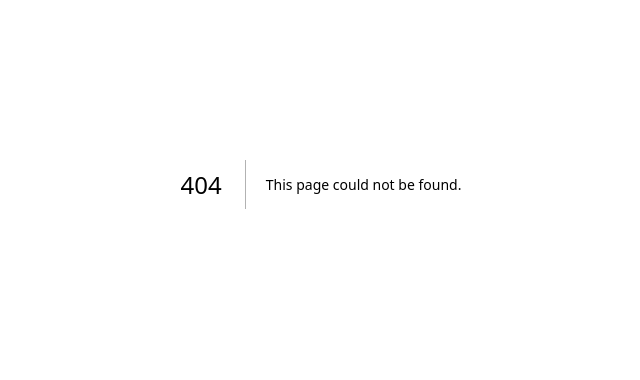
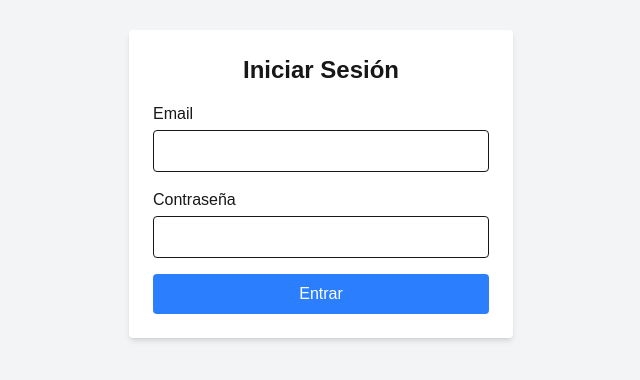
Before and after one commit to cesarrsegovia/market-management-system, a Next.js app: page /login in a window 1280 px wide. Before the commit this address had no page. Shown: the part 216-596 px from the top of the page, without its empty margins (319-959 px from the left). Built offline with nearby package versions, Linux system fonts and the light colour scheme.

Commit message:
avanzando login

```diff
--- a/package.json
+++ b/package.json
@@ -10,6 +10,7 @@
   },
   "dependencies": {
     "@prisma/client": "^6.17.1",
+    "axios": "^1.12.2",
     "bcryptjs": "^3.0.2",
     "jose": "^6.1.0",
     "jsonwebtoken": "^9.0.2",
--- /dev/null
+++ b/src/app/login/page.tsx
@@ -0,0 +1,75 @@
+// src/app/login/page.tsx
+"use client"; // 1. ¡Esto es muy importante!
+
+import { useState } from 'react';
+import { useRouter } from 'next/navigation';
+import axios, { isAxiosError } from 'axios';
+
+export default function LoginPage() {
+  const [email, setEmail] = useState('');
+  const [password, setPassword] = useState('');
+  const [error, setError] = useState('');
+  const router = useRouter(); // 2. Para redirigir al usuario
+
+  const handleSubmit = async (e: React.FormEvent) => {
+    e.preventDefault();
+    setError('');
+
+    try {
+      await axios.post('/api/auth/login', { email, password });
+
+      // Si axios NO da error, sabemos que el login fue exitoso
+      router.push('/dashboard/products');
+
+    } catch (err) {
+      if (isAxiosError(err)) {
+        // 'err.response.data' es el JSON que manda la API ({ message: "..." })
+        setError(err.response?.data?.message || 'Error al iniciar sesión');
+      } else {
+        setError('Ocurrió un error inesperado.');
+      }
+    }
+  };
+
+  return (
+    <div className="flex items-center justify-center min-h-screen bg-gray-100">
+      <form
+        onSubmit={handleSubmit}
+        className="bg-white p-6 rounded shadow-md w-full max-w-sm"
+      >
+        <h1 className="text-2xl font-bold mb-4 text-center">Iniciar Sesión</h1>
+
+        {error && <p className="text-red-500 text-center mb-4">{error}</p>}
+
+        <div className="mb-4">
+          <label className="block mb-1">Email</label>
+          <input
+            type="email"
+            value={email}
+            onChange={(e) => setEmail(e.target.value)}
+            className="w-full px-3 py-2 border rounded"
+            required
+          />
+        </div>
+
+        <div className="mb-4">
+          <label className="block mb-1">Contraseña</label>
+          <input
+            type="password"
+            value={password}
+            onChange={(e) => setPassword(e.target.value)}
+            className="w-full px-3 py-2 border rounded"
+            required
+          />
+        </div>
+
+        <button
+          type="submit"
+          className="w-full bg-blue-500 text-white py-2 rounded hover:bg-blue-600"
+        >
+          Entrar
+        </button>
+      </form>
+    </div>
+  );
+}
```
Also changed, not shown: 1 other file (tests, documents, lock files or other folders).
